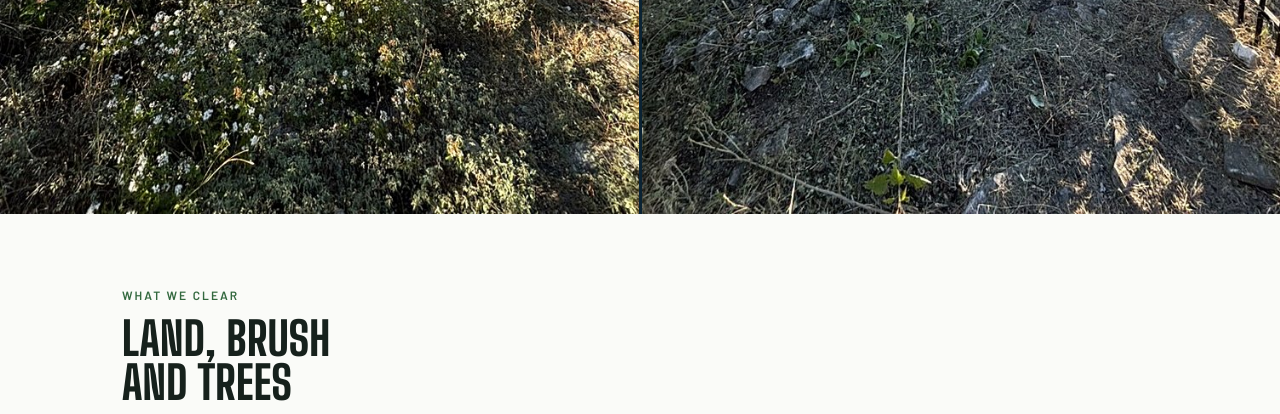
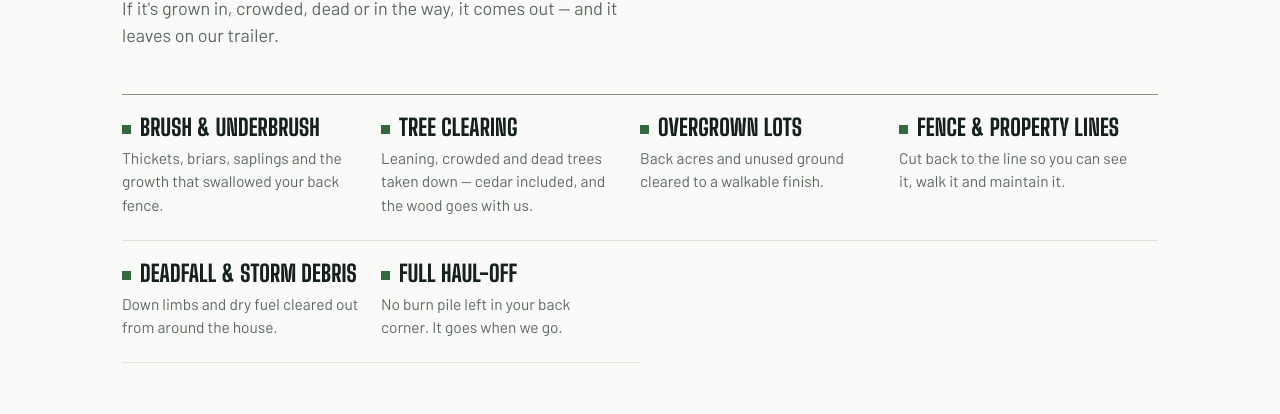
Before and after one commit to jackdswanston-alt/Swanston-Services, a plain HTML site: page index.html in a window 1280 px wide. Shown: the part 733-1147 px from the top of the page. Drawn offline with Linux system fonts and the light colour scheme.

Commit message:
Remove before/after photos, restore original layout

```diff
--- a/index.html
+++ b/index.html
@@ -16,16 +16,10 @@
 <meta property="og:url" content="https://swanstonservices.com/">
 <meta property="og:title" content="Cut. Clear. Haul. — Swanston Services">
 <meta property="og:description" content="We clear the back of your property: brush, trees, saplings, briars and deadfall, hauled off the lot. Free quotes, booking now.">
-<meta property="og:image" content="https://swanstonservices.com/og-image.jpg">
-<meta property="og:image:width" content="1200">
-<meta property="og:image:height" content="630">
-<meta property="og:image:alt" content="Cut. Clear. Haul. — Swanston Services, land clearing in Austin, Texas">
-<meta name="twitter:card" content="summary_large_image">
+<meta name="twitter:card" content="summary">
 <meta name="twitter:title" content="Cut. Clear. Haul. — Swanston Services">
 <meta name="twitter:description" content="We clear the back of your property. Free quotes, booking now.">
-<meta name="twitter:image" content="https://swanstonservices.com/og-image.jpg">
 <link rel="canonical" href="https://swanstonservices.com/">
-<link rel="preload" as="image" href="/clearing-before.jpg" fetchpriority="high">
 <title>Swanston Services | Land Clearing, Brush &amp; Tree Removal</title>
 <link rel="preconnect" href="https://fonts.googleapis.com">
 <link rel="preconnect" href="https://fonts.gstatic.com" crossorigin>
@@ -107,15 +101,6 @@
   .hero h1{font-size:clamp(52px,10vw,104px);color:#fff;letter-spacing:-.005em;}
   .hero p{color:#C7D8E2;font-size:19px;margin:22px 0 0;max-width:48ch;}
   .hero-cta{display:flex;gap:12px;flex-wrap:wrap;margin-top:30px;}
-
-  /* ---------- before / after band ---------- */
-  .proof{display:grid;grid-template-columns:1fr 1fr;gap:3px;background:var(--navy-deep);}
-  .proof figure{margin:0;position:relative;overflow:hidden;}
-  .proof img{display:block;width:100%;height:100%;object-fit:cover;aspect-ratio:3/2;}
-  @media (max-width:700px){
-    .proof{grid-template-columns:1fr;gap:3px;}
-    .proof img{aspect-ratio:3/2;}
-  }
 
   /* ---------- sections ---------- */
   section{padding:72px 0;}
@@ -309,17 +294,6 @@
       </div>
     </div>
   </div>
-</div>
-
-<div class="proof">
-  <figure>
-    <img src="/clearing-before.jpg" width="750" height="500" fetchpriority="high" decoding="async"
-         alt="Overgrown brush, saplings and briars filling the strip between a back fence and the treeline.">
-  </figure>
-  <figure>
-    <img src="/clearing-after.jpg" width="750" height="500" decoding="async"
-         alt="The same strip after clearing: open ground along the fence, brush and saplings cut out and hauled off.">
-  </figure>
 </div>
 
 <section id="services">
```
Also changed, not shown: clearing-after.jpg (deleted), clearing-before.jpg (deleted), og-image.jpg (deleted).
